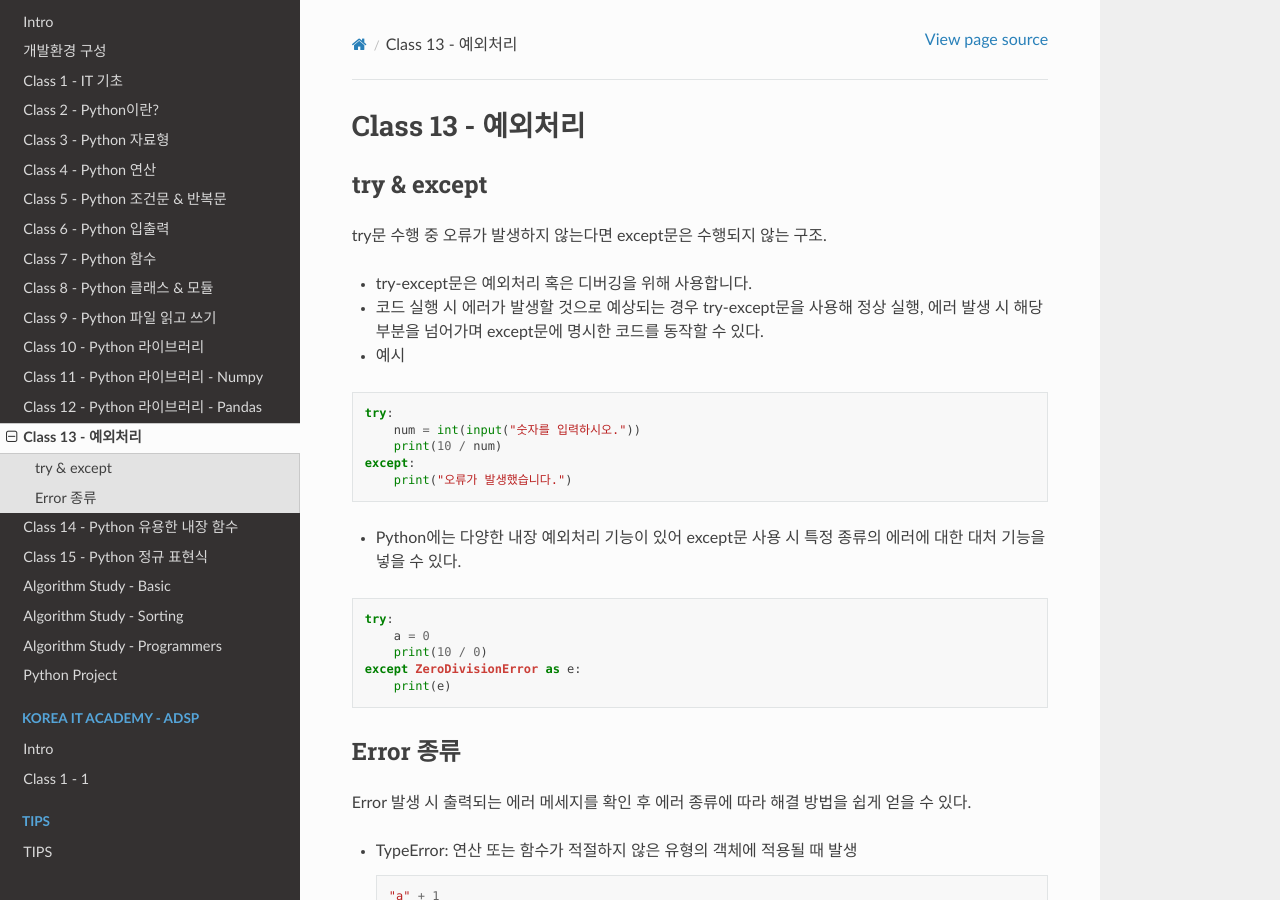
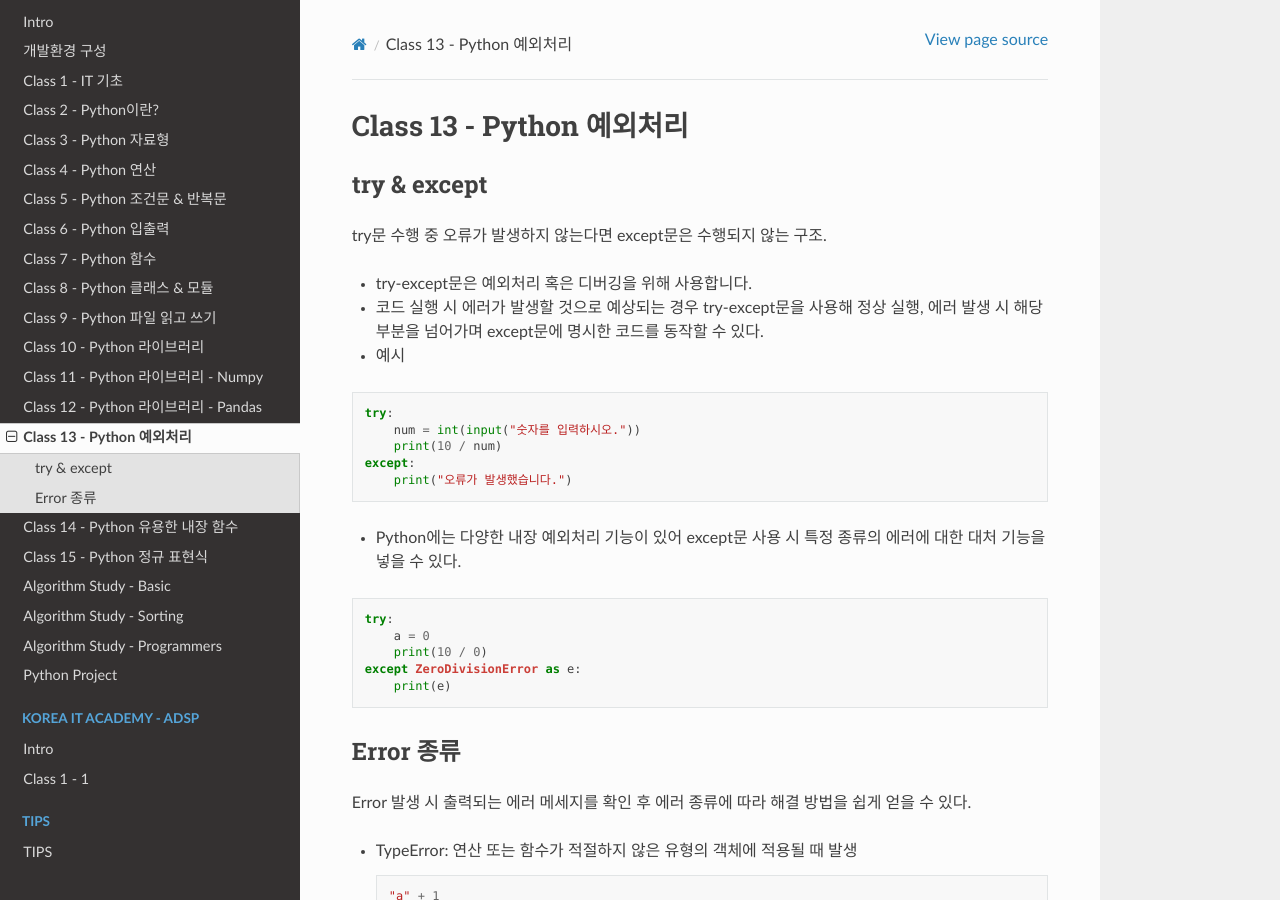
Before and after one commit to JeongSooNa/JeongSooNa-Docs, a Sphinx documentation site: the page built from docs/Korea_IT_Academy-Python/class_13.md, in a window 1280 px wide and 900 px high. Built offline with Sphinx 7.4.7 and the Read the Docs theme 3.1.0, drawn with Linux system fonts in a browser that asks for light colours.

Commit message:
update docs

```diff
--- a/docs/Korea_IT_Academy-Python/class_13.md
+++ b/docs/Korea_IT_Academy-Python/class_13.md
@@ -1,4 +1,4 @@
-# Class 13 - 예외처리
+# Class 13 - Python 예외처리
 
 ### try & except
 try문 수행 중 오류가 발생하지 않는다면 except문은 수행되지 않는 구조.
```
